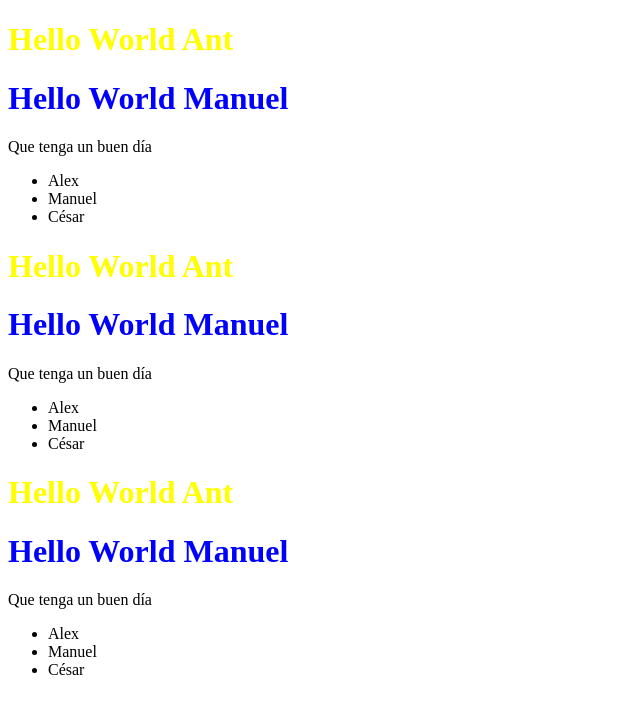
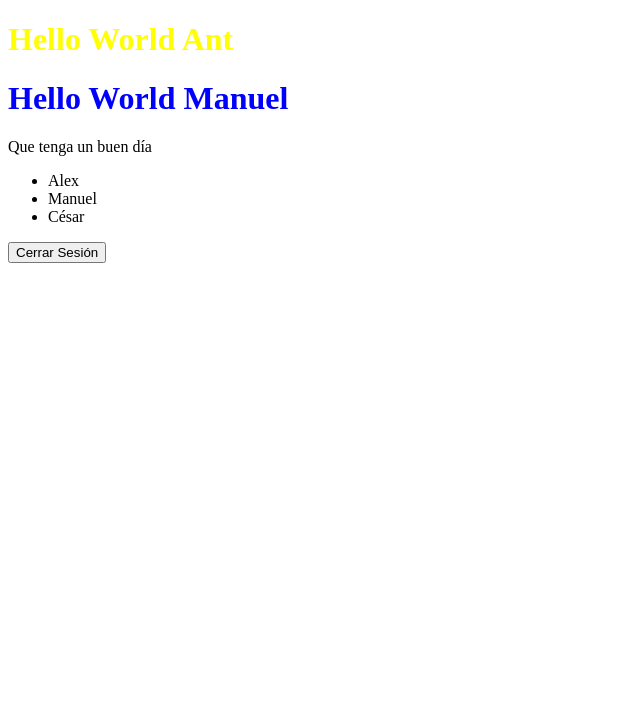
Before and after one commit to AntVill77/proyecto_react_2, a React (Create React App) app in the folder aprendiendo_react/: page / in a window 1280 px wide. Shown: the top 714 px of the page, without its empty margins (0-640 px from the left). Built offline with nearby package versions, Linux system fonts and the light colour scheme.

Commit message:
impl. de estados

```diff
--- a/aprendiendo_react/src/index.js
+++ b/aprendiendo_react/src/index.js
@@ -1,25 +1,25 @@
-import React from 'react';
+import React, {useState} from 'react';
 import ReactDOM from 'react-dom/client';
 import Usuario from './componentes/Usuario';
 
 
+const App = () => {
+  const [sesion, cambiarEstadoSesion] = useState(true);
 
-const sesion = true;
-
-
-const App = () => {
   return (
   <>
   {sesion === true ?
-  <>
+  <div>
 <Usuario/>
-<Usuario/>
-<Usuario/>
-    </>
+<button onClick={() => cambiarEstadoSesion(false)}>Cerrar Sesión</button>
+    </div>
   :
-   <p>No has iniciado sesion</p>}
-
-    </>
+  <div>
+   <p>No has iniciado sesion</p>
+   <button onClick={() => cambiarEstadoSesion(true)}>Cerrar Sesión</button>
+    </div>
+}
+</>
 );
 }
 
```
